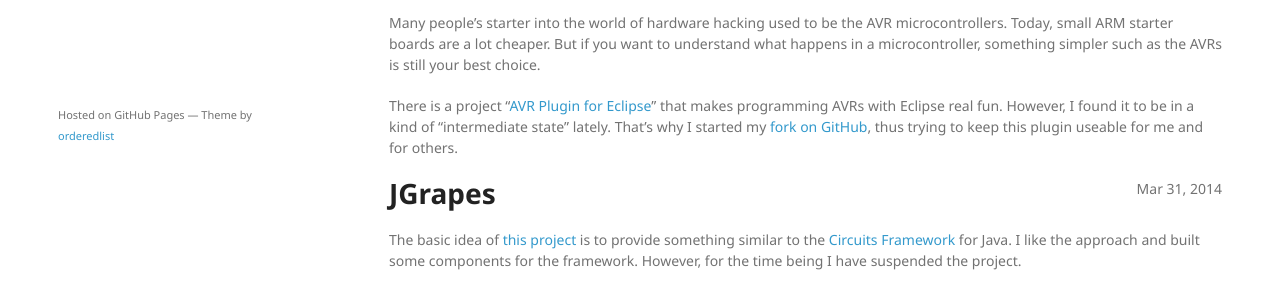
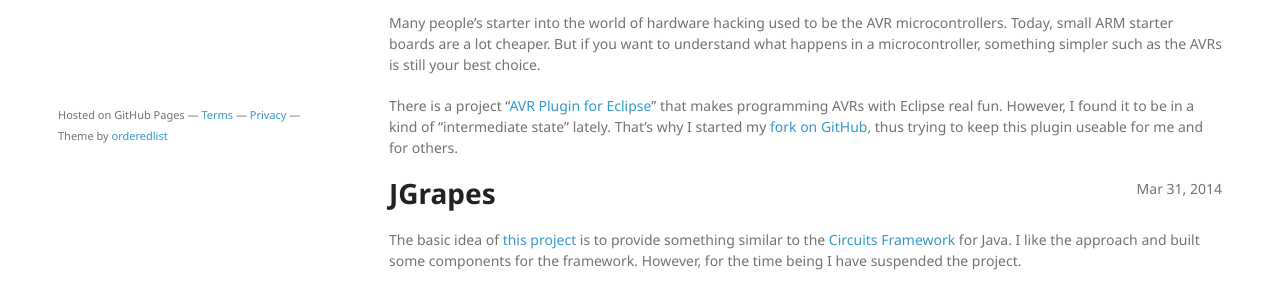
Before and after one commit to mnlipp/mnlipp.github.com, a Jekyll site: the page built from index.html, in a window 1280 px wide. Shown: the part 685-985 px from the top of the page. Built offline with Jekyll 4.4.1, drawn with Linux system fonts in a browser that asks for light colours.

Commit message:
Updated.

```diff
--- a/_layouts/default.html
+++ b/_layouts/default.html
@@ -27,7 +27,9 @@
         {{ content }}
       </section>
       <footer>
-        <p style="width:80%;"><small>Hosted on GitHub Pages &mdash; Theme by <a href="https://github.com/orderedlist">orderedlist</a></small></p>
+        <p><small>Hosted on GitHub Pages &mdash; <a href="https://github.com/site/terms">Terms</a>
+        &mdash; <a href="https://github.com/site/privacy">Privacy</a>
+        &mdash; Theme by <a href="https://github.com/orderedlist">orderedlist</a></small></p>
       </footer>
     </div>
 
--- a/_layouts/post.html
+++ b/_layouts/post.html
@@ -27,7 +27,9 @@
         {{ content }}
       </section>
       <footer>
-        <p style="width:80%;"><small>Hosted on GitHub Pages &mdash; Theme by <a href="https://github.com/orderedlist">orderedlist</a></small></p>
+        <p><small>Hosted on GitHub Pages &mdash; <a href="https://github.com/site/terms">Terms</a>
+        &mdash; <a href="https://github.com/site/privacy">Privacy</a>
+        &mdash; Theme by <a href="https://github.com/orderedlist">orderedlist</a></small></p>
       </footer>
     </div>
 
```
